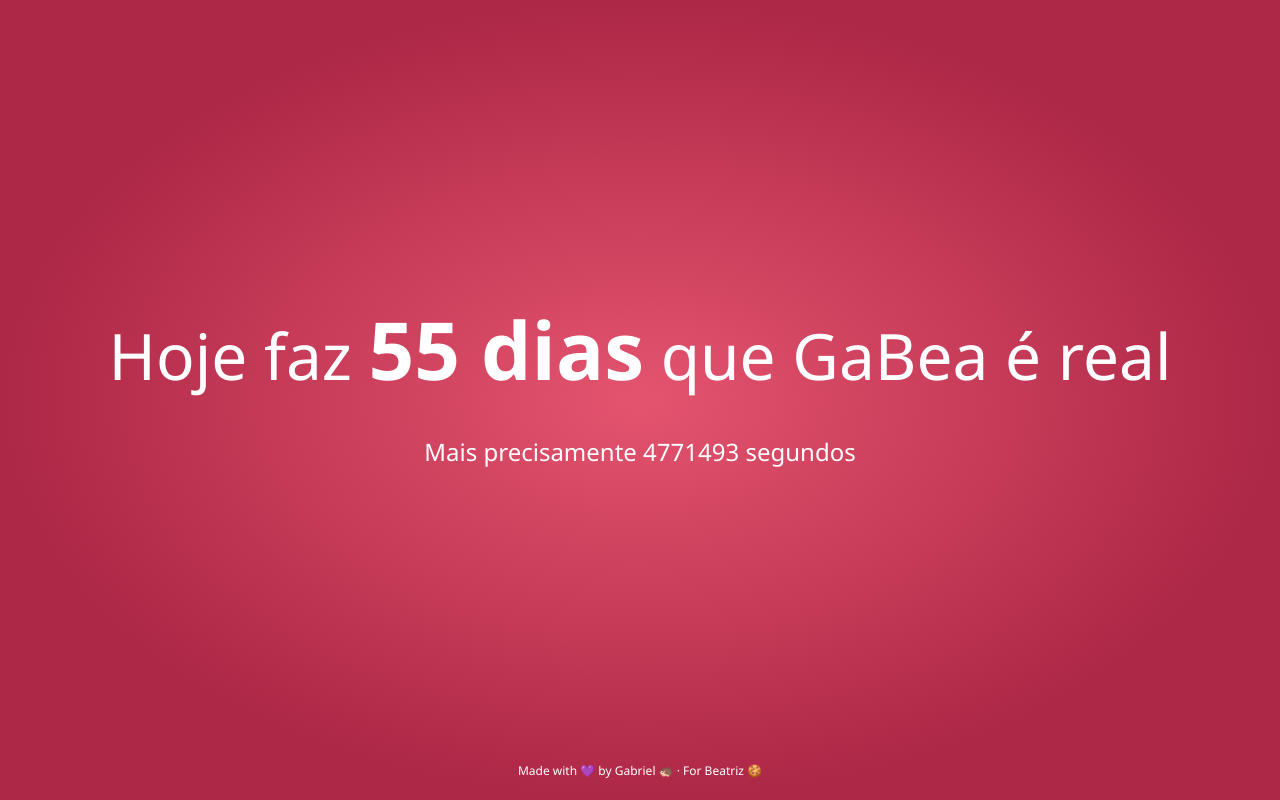
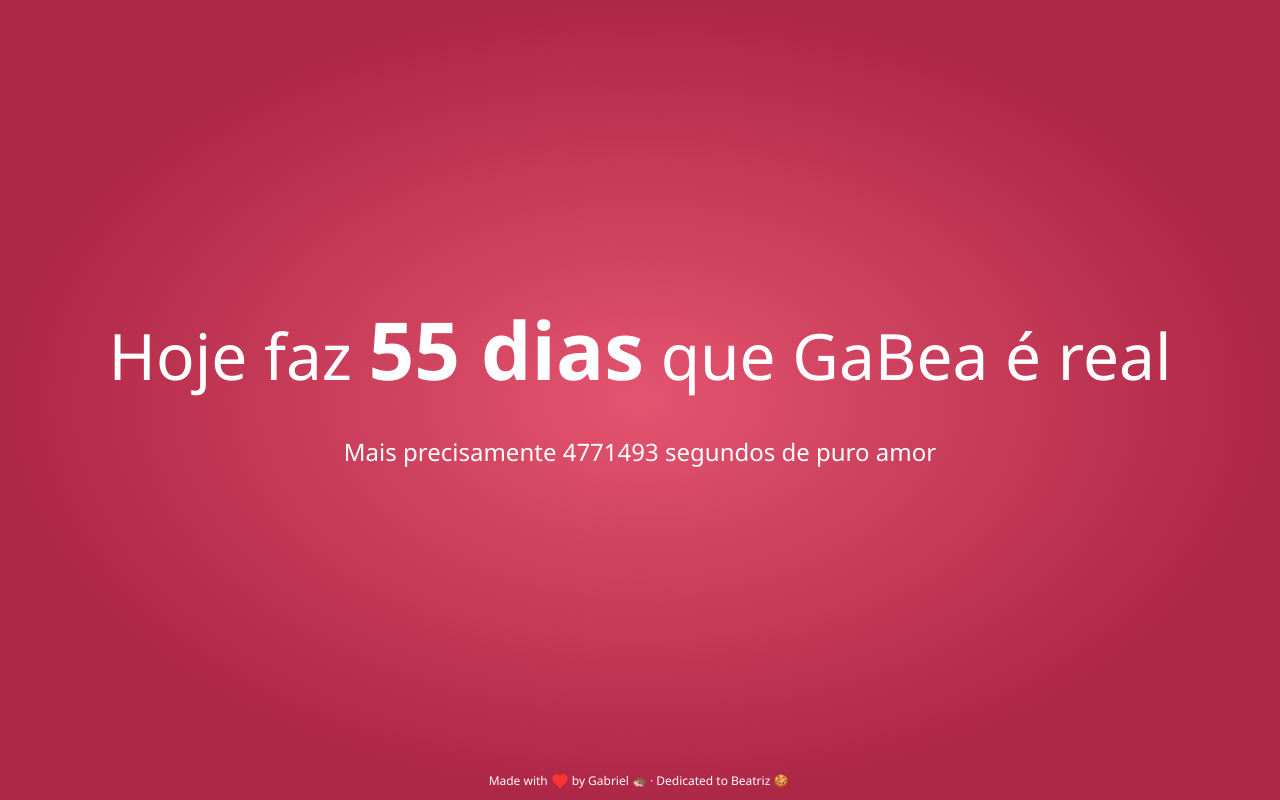
Before and after one commit to gab618/gabea-today, a React (Create React App) app: page / in a window 1280 px wide. Built offline with nearby package versions, Linux system fonts and the light colour scheme.

Commit message:
footer animation

```diff
--- a/package.json
+++ b/package.json
@@ -9,6 +9,7 @@
     "date-fns": "^2.16.1",
     "react": "^17.0.1",
     "react-dom": "^17.0.1",
+    "react-icons": "^3.11.0",
     "react-scripts": "4.0.0",
     "styled-components": "^5.2.0",
     "web-vitals": "^0.2.4"
--- a/src/components/Main/index.js
+++ b/src/components/Main/index.js
@@ -1,6 +1,7 @@
 import { useEffect, useState } from 'react';
 import { differenceInDays, differenceInSeconds } from 'date-fns';
 import { Container, Content, Footer } from './styles';
+import { MdFavorite } from 'react-icons/md';
 
 function Main() {
   const [currentDateTime, setCurrentDateTime] = useState(new Date());
@@ -27,14 +28,19 @@ function Main() {
           <span>Hoje faz </span> <strong>{days} dias</strong>
           <span> que GaBea é real</span>
         </h1>
-        <h2>Mais precisamente {seconds} segundos</h2>
+        <h2>Mais precisamente {seconds} segundos de puro amor</h2>
       </Content>
       <Footer>
         <p>
-          Made with <span>💜</span> by{' '}
-          <a href="https://twitter.com/ezrealblindado">Gabriel</a>{' '}
-          <span>🦔</span> · For{' '}
-          <a href="https://twitter.com/beascoitinho">Beatriz</a> <span>🍪</span>
+          Made with
+          <MdFavorite /> by{' '}
+          <a href="https://twitter.com/ezrealblindado">
+            Gabriel <span>🦔</span>
+          </a>{' '}
+          · Dedicated to{' '}
+          <a href="https://twitter.com/beascoitinho">
+            Beatriz <span>🍪</span>
+          </a>{' '}
         </p>
       </Footer>
     </Container>
--- a/src/components/Main/styles.js
+++ b/src/components/Main/styles.js
@@ -1,4 +1,14 @@
-import styled from 'styled-components';
+import styled, { keyframes } from 'styled-components';
+
+const pulseAnimation = keyframes`
+  0%, 100% {
+    transform: scale(1);
+  }
+
+  30% {
+    transform: scale(1.1);
+  }
+`;
 
 export const Container = styled.div`
   height: 100%;
@@ -45,14 +55,29 @@ export const Content = styled.header`
     }
   }
 `;
-export const Footer = styled.div`
+export const Footer = styled.footer`
   height: 40px;
   font-size: 12px;
   display: flex;
   justify-content: center;
+  align-items: center;
 
   a {
     text-decoration: none;
     color: #fff;
+    margin: 0 3px;
+  }
+
+  p {
+    display: inline-flex;
+    align-items: center;
+  }
+
+  svg {
+    margin: 0 3px;
+    height: 18px;
+    width: 18px;
+    color: #ff3432;
+    animation: 0.8s ${pulseAnimation} infinite ease-out;
   }
 `;
```
Also changed, not shown: 1 other file (tests, documents, lock files or other folders).
